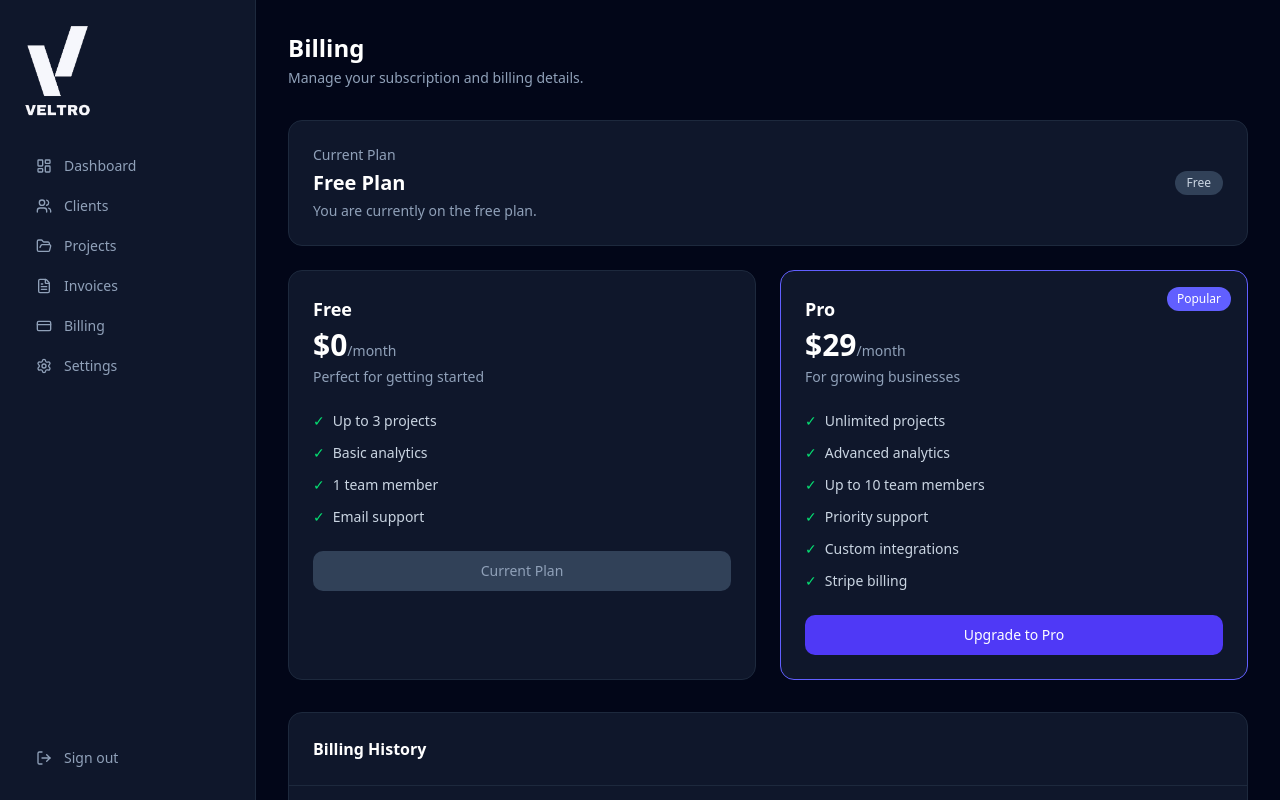
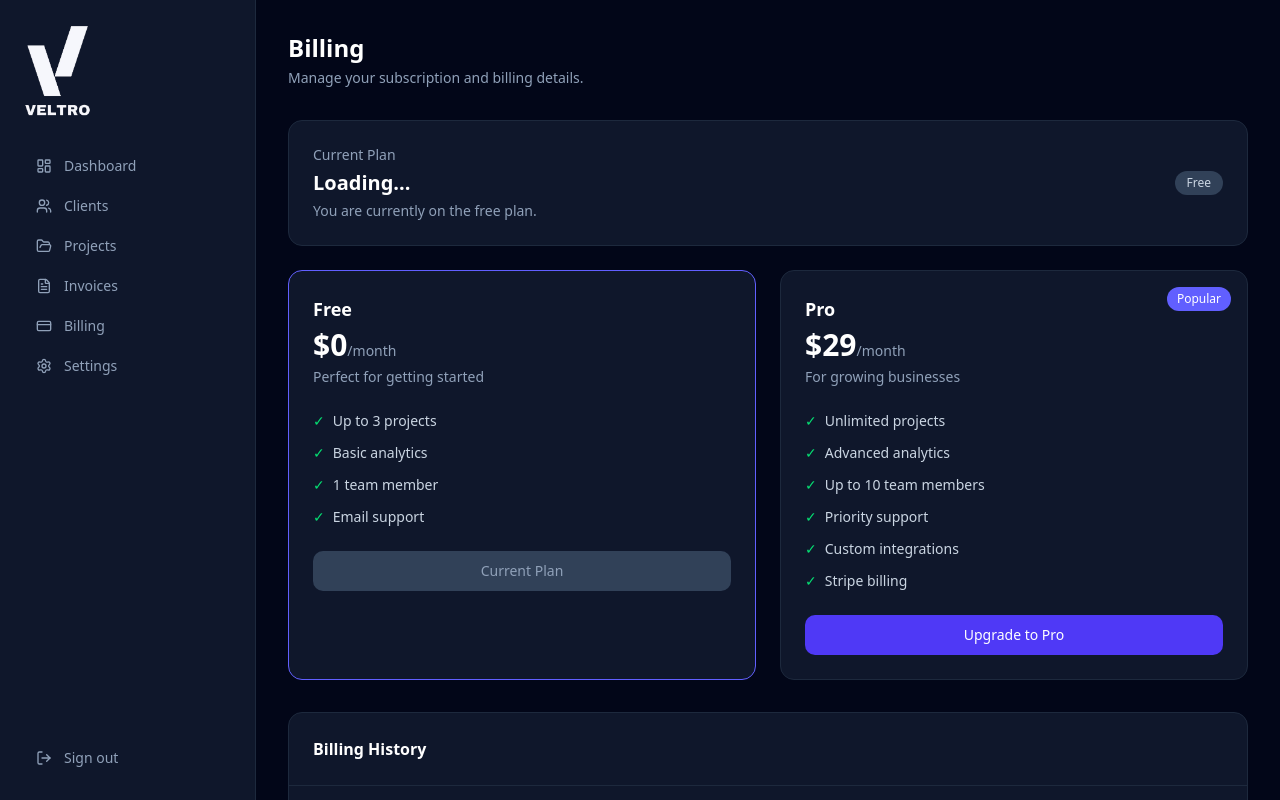
Before and after one commit to FOLADAVE/Veltro, a Next.js app: page /dashboard/billing in a window 1280 px wide. Shown: the top 800 px of the page. Built offline with nearby package versions, Linux system fonts and the light colour scheme; no server answers.

Commit message:
feat: billing page shows real plan from Supabase

```diff
--- a/src/app/api/stripe/webhook/route.ts
+++ b/src/app/api/stripe/webhook/route.ts
@@ -4,6 +4,8 @@ import { createClient } from "@supabase/supabase-js";
 
 export const dynamic = "force-dynamic";
 
+export async function POST(request: NextRequest) {
+  // Initialize clients INSIDE the handler to bypass build-time execution
   const stripe = new Stripe(process.env.STRIPE_SECRET_KEY!, {
     apiVersion: "2026-02-25.clover",
   });
@@ -13,7 +15,6 @@ const supabase = createClient(
     process.env.SUPABASE_SERVICE_ROLE_KEY!
   );
 
-export async function POST(request: NextRequest) {
   const body = await request.text();
   const signature = request.headers.get("stripe-signature");
 
--- a/src/app/dashboard/billing/page.tsx
+++ b/src/app/dashboard/billing/page.tsx
@@ -1,6 +1,28 @@
 "use client";
 
+import { useEffect, useState } from "react";
+import { createClient } from "../../../lib/supabase";
+
 export default function BillingPage() {
+  const [plan, setPlan] = useState<"free" | "pro">("free");
+  const [loading, setLoading] = useState(true);
+
+  useEffect(() => {
+    async function loadPlan() {
+      const supabase = createClient();
+      const { data: { user } } = await supabase.auth.getUser();
+      if (!user) return;
+      const { data } = await supabase
+        .from("profiles")
+        .select("plan")
+        .eq("id", user.id)
+        .single();
+      if (data) setPlan(data.plan);
+      setLoading(false);
+    }
+    loadPlan();
+  }, []);
+
   return (
     <>
       {/* Header */}
@@ -14,17 +36,31 @@ export default function BillingPage() {
         <div className="flex items-center justify-between">
           <div>
             <p className="text-slate-400 text-sm mb-1">Current Plan</p>
-            <h3 className="text-white text-xl font-bold">Free Plan</h3>
-            <p className="text-slate-400 text-sm mt-1">You are currently on the free plan.</p>
+            <h3 className="text-white text-xl font-bold">
+              {loading ? "Loading..." : plan === "pro" ? "Pro Plan" : "Free Plan"}
+            </h3>
+            <p className="text-slate-400 text-sm mt-1">
+              {plan === "pro"
+                ? "You have access to all Pro features."
+                : "You are currently on the free plan."}
+            </p>
           </div>
-          <span className="bg-slate-700 text-slate-300 text-xs px-3 py-1 rounded-full font-medium">Free</span>
+          <span className={`text-xs px-3 py-1 rounded-full font-medium ${
+            plan === "pro"
+              ? "bg-indigo-500/20 text-indigo-400"
+              : "bg-slate-700 text-slate-300"
+          }`}>
+            {plan === "pro" ? "Pro" : "Free"}
+          </span>
         </div>
       </div>
 
       {/* Pricing Plans */}
       <div className="grid grid-cols-1 md:grid-cols-2 gap-6 mb-8">
         {/* Free Plan */}
-        <div className="bg-slate-900 border border-slate-800 rounded-xl p-6">
+        <div className={`bg-slate-900 rounded-xl p-6 border ${
+          plan === "free" ? "border-indigo-500" : "border-slate-800"
+        }`}>
           <h3 className="text-white font-bold text-lg mb-1">Free</h3>
           <p className="text-3xl font-bold text-white mb-1">$0<span className="text-slate-400 text-sm font-normal">/month</span></p>
           <p className="text-slate-400 text-sm mb-6">Perfect for getting started</p>
@@ -35,13 +71,18 @@ export default function BillingPage() {
               </li>
             ))}
           </ul>
-          <button disabled className="w-full bg-slate-700 text-slate-400 font-medium py-2.5 rounded-lg text-sm cursor-not-allowed">
-            Current Plan
+          <button
+            disabled
+            className="w-full bg-slate-700 text-slate-400 font-medium py-2.5 rounded-lg text-sm cursor-not-allowed"
+          >
+            {plan === "free" ? "Current Plan" : "Downgrade"}
           </button>
         </div>
 
         {/* Pro Plan */}
-        <div className="bg-slate-900 border border-indigo-500 rounded-xl p-6 relative">
+        <div className={`bg-slate-900 rounded-xl p-6 relative border ${
+          plan === "pro" ? "border-indigo-500" : "border-slate-800"
+        }`}>
           <span className="absolute top-4 right-4 bg-indigo-500 text-white text-xs px-2.5 py-1 rounded-full font-medium">
             Popular
           </span>
@@ -55,6 +96,14 @@ export default function BillingPage() {
               </li>
             ))}
           </ul>
+          {plan === "pro" ? (
+            <button
+              disabled
+              className="w-full bg-indigo-500/20 text-indigo-400 font-medium py-2.5 rounded-lg text-sm cursor-not-allowed"
+            >
+              Current Plan ✓
+            </button>
+          ) : (
             <button
               onClick={async () => {
                 const res = await fetch("/api/stripe/checkout", { method: "POST" });
@@ -65,6 +114,7 @@ export default function BillingPage() {
             >
               Upgrade to Pro
             </button>
+          )}
         </div>
       </div>
 
```
Lines whose indentation alone changed are shown as unchanged.
